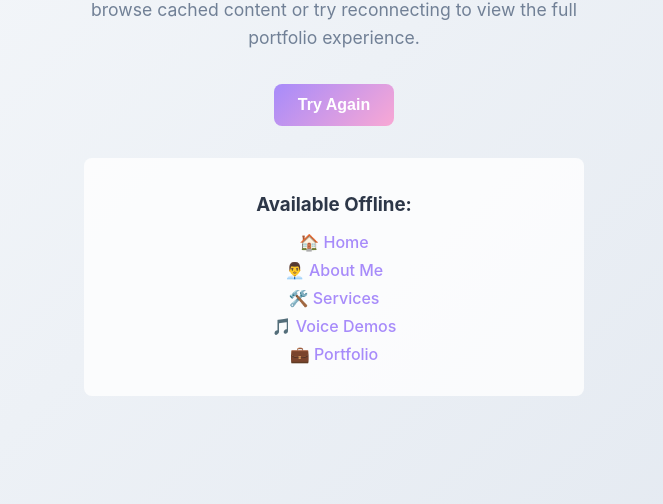
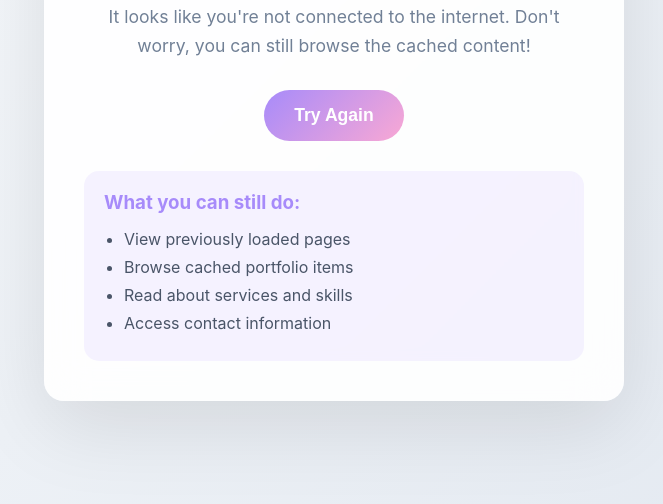
Before and after one commit to Pigletpeakkung/the-thann-cv-port, a website: page offline.html in a window 1280 px wide. Shown: the part 296-800 px from the top of the page, without its empty margins (306-969 px from the left). Drawn offline with Linux system fonts and the light colour scheme.

Commit message:
Update offline.html

```diff
--- a/offline.html
+++ b/offline.html
@@ -5,35 +5,49 @@
     <meta name="viewport" content="width=device-width, initial-scale=1.0">
     <title>Offline - Pegearts Portfolio</title>
     <style>
+        :root {
+            --bs-primary: #A78BFA;
+            --bs-secondary: #F9A8D4;
+            --primary-gradient: linear-gradient(135deg, var(--bs-primary), var(--bs-secondary));
+        }
+
         body {
-            font-family: 'Inter', -apple-system, BlinkMacSystemFont, sans-serif;
+            font-family: 'Inter', sans-serif;
             margin: 0;
             padding: 0;
+            min-height: 100vh;
             display: flex;
+            align-items: center;
             justify-content: center;
-            align-items: center;
-            min-height: 100vh;
             background: linear-gradient(135deg, #f8fafc 0%, #e2e8f0 100%);
-            color: #2D3748;
+            color: #2d3748;
         }
 
         .offline-container {
             text-align: center;
-            padding: 2rem;
+            padding: 40px;
+            background: rgba(255, 255, 255, 0.9);
+            backdrop-filter: blur(20px);
+            border-radius: 20px;
+            box-shadow: 0 25px 80px rgba(0, 0, 0, 0.1);
             max-width: 500px;
+            margin: 20px;
         }
 
         .offline-icon {
             font-size: 4rem;
-            margin-bottom: 1rem;
-            color: #A78BFA;
+            background: var(--primary-gradient);
+            -webkit-background-clip: text;
+            -webkit-text-fill-color: transparent;
+            background-clip: text;
+            margin-bottom: 20px;
         }
 
         .offline-title {
             font-size: 2rem;
-            font-weight: 600;
-            margin-bottom: 1rem;
-            background: linear-gradient(135deg, #A78BFA, #F9A8D4);
+            font-weight: 800;
+            margin-bottom: 15px;
+            background: var(--primary-gradient);
             -webkit-background-clip: text;
             -webkit-text-fill-color: transparent;
             background-clip: text;
@@ -41,70 +55,49 @@
 
         .offline-message {
             font-size: 1.1rem;
+            color: #718096;
+            margin-bottom: 30px;
             line-height: 1.6;
-            margin-bottom: 2rem;
-            color: #718096;
         }
 
-        .retry-btn {
-            background: linear-gradient(135deg, #A78BFA, #F9A8D4);
+        .retry-button {
+            background: var(--primary-gradient);
             color: white;
             border: none;
-            padding: 12px 24px;
-            border-radius: 8px;
-            font-size: 1rem;
+            padding: 15px 30px;
+            border-radius: 50px;
+            font-size: 1.1rem;
             font-weight: 600;
             cursor: pointer;
-            transition: transform 0.2s ease;
+            transition: all 0.3s ease;
         }
 
-        .retry-btn:hover {
+        .retry-button:hover {
             transform: translateY(-2px);
+            box-shadow: 0 15px 40px rgba(167, 139, 250, 0.3);
         }
 
-        .cached-content {
-            margin-top: 2rem;
-            padding: 1rem;
-            background: rgba(255, 255, 255, 0.8);
-            border-radius: 8px;
+        .offline-features {
+            margin-top: 30px;
+            text-align: left;
+            background: rgba(167, 139, 250, 0.1);
+            padding: 20px;
+            border-radius: 15px;
         }
 
-        .cached-content h3 {
-            margin-bottom: 1rem;
-            color: #2D3748;
+        .offline-features h3 {
+            margin: 0 0 15px 0;
+            color: var(--bs-primary);
         }
 
-        .cached-links {
-            list-style: none;
-            padding: 0;
+        .offline-features ul {
+            margin: 0;
+            padding-left: 20px;
         }
 
-        .cached-links li {
-            margin-bottom: 0.5rem;
-        }
-
-        .cached-links a {
-            color: #A78BFA;
-            text-decoration: none;
-            font-weight: 500;
-        }
-
-        .cached-links a:hover {
-            text-decoration: underline;
-        }
-
-        @media (max-width: 768px) {
-            .offline-container {
-                padding: 1rem;
-            }
-
-            .offline-title {
-                font-size: 1.5rem;
-            }
-
-            .offline-icon {
-                font-size: 3rem;
-            }
+        .offline-features li {
+            margin-bottom: 8px;
+            color: #4a5568;
         }
     </style>
 </head>
@@ -113,49 +106,43 @@
         <div class="offline-icon">📱</div>
         <h1 class="offline-title">You're Offline</h1>
         <p class="offline-message">
-            No internet connection detected. Don't worry, you can still browse cached content
-            or try reconnecting to view the full portfolio experience.
+            It looks like you're not connected to the internet.
+            Don't worry, you can still browse the cached content!
         </p>
 
-        <button class="retry-btn" onclick="window.location.reload()">
+        <button class="retry-button" onclick="window.location.reload()">
             Try Again
         </button>
 
-        <div class="cached-content">
-            <h3>Available Offline:</h3>
-            <ul class="cached-links">
-                <li><a href="/" onclick="navigateIfOnline(event, '/')">🏠 Home</a></li>
-                <li><a href="/#about" onclick="navigateIfOnline(event, '/#about')">👨‍💼 About Me</a></li>
-                <li><a href="/#services" onclick="navigateIfOnline(event, '/#services')">🛠️ Services</a></li>
-                <li><a href="/#voice-demos" onclick="navigateIfOnline(event, '/#voice-demos')">🎵 Voice Demos</a></li>
-                <li><a href="/#portfolio" onclick="navigateIfOnline(event, '/#portfolio')">💼 Portfolio</a></li>
+        <div class="offline-features">
+            <h3>What you can still do:</h3>
+            <ul>
+                <li>View previously loaded pages</li>
+                <li>Browse cached portfolio items</li>
+                <li>Read about services and skills</li>
+                <li>Access contact information</li>
             </ul>
         </div>
     </div>
 
     <script>
-        // Check if back online
+        // Check for internet connection
         window.addEventListener('online', () => {
-            document.querySelector('.offline-message').innerHTML =
-                '🌐 Connection restored! <a href="/" style="color: #A78BFA;">Return to portfolio</a>';
+            window.location.reload();
         });
 
-        // Navigate if online
-        function navigateIfOnline(event, url) {
+        // Update UI based on connection status
+        function updateConnectionStatus() {
             if (navigator.onLine) {
-                window.location.href = url;
-            } else {
-                event.preventDefault();
-                alert('Still offline. Please check your connection.');
+                document.querySelector('.retry-button').textContent = 'Back Online!';
+                setTimeout(() => {
+                    window.location.href = '/';
+                }, 1000);
             }
         }
 
-        // Auto-refresh when online
-        if ('serviceWorker' in navigator) {
-            navigator.serviceWorker.ready.then(registration => {
-                console.log('SW ready on offline page');
-            });
-        }
+        window.addEventListener('online', updateConnectionStatus);
+        window.addEventListener('offline', updateConnectionStatus);
     </script>
 </body>
 </html>
```
